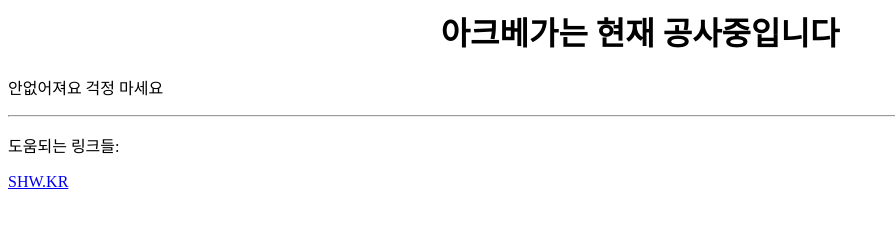
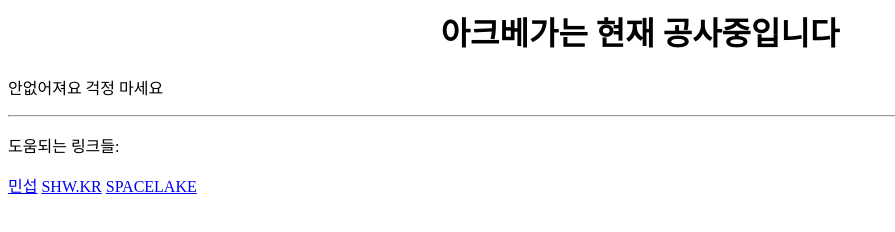
Before and after one commit to HexagonWin/archvega, a plain HTML site: page index.html in a window 1280 px wide. Shown: the whole page, without its empty margins (0-895 px from the left). Drawn offline with Linux system fonts and the light colour scheme.

Commit message:
Update index.html

```diff
--- a/index.html
+++ b/index.html
@@ -17,8 +17,8 @@
   <hr>
   <p>도움되는 링크들:</p>
   <p> </p>
-  <a href="mintserver.kr>민섭</a>
-  <a href="shw.kr>SHW.KR</a>
-  <a href="spacelake.net>SPACELAKE</a>
+  <a href="http://mintserver.kr">민섭</a>
+  <a href="http://shw.kr">SHW.KR</a>
+  <a href="http://spacelake.net">SPACELAKE</a>
 
 </html>
```
